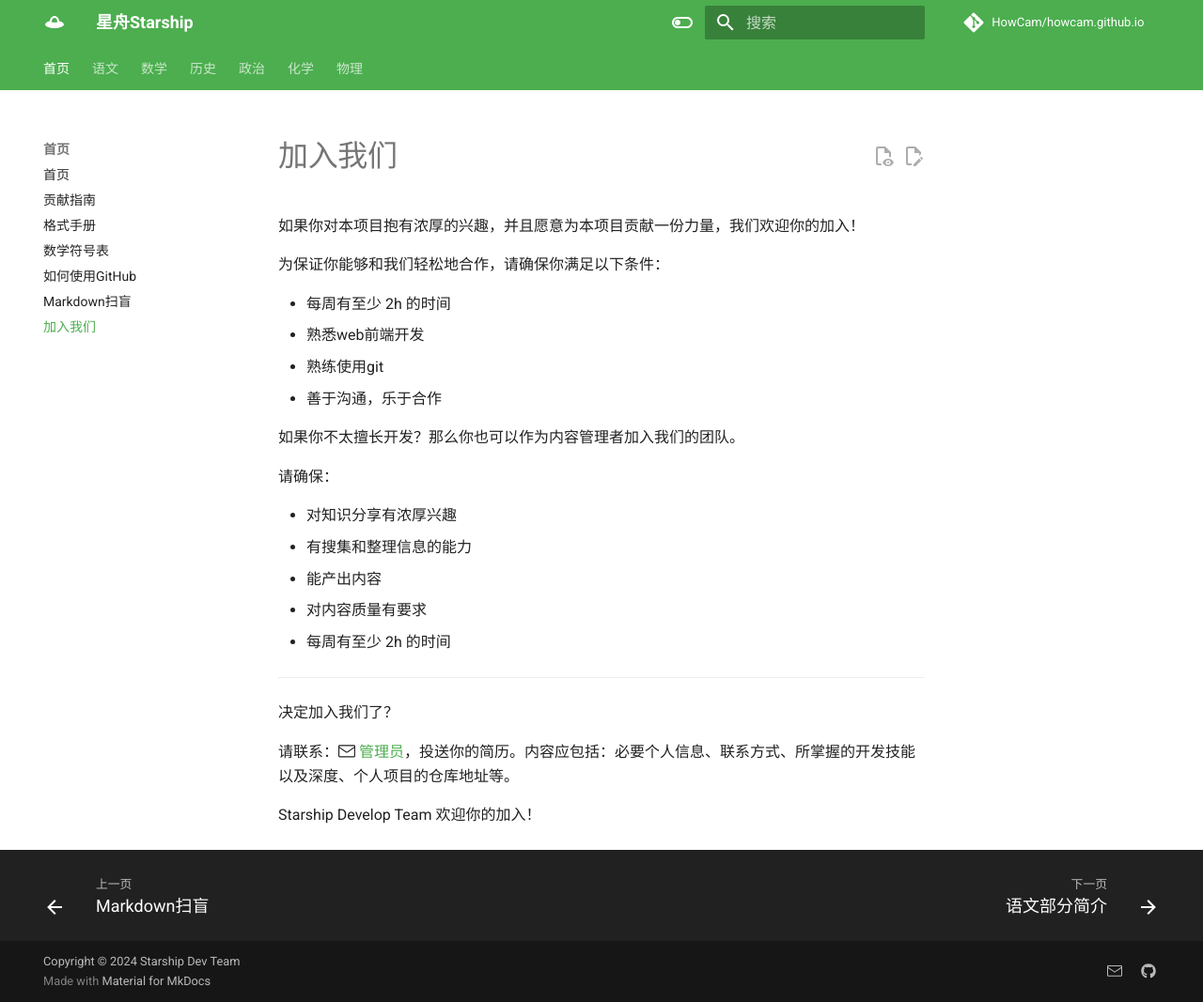
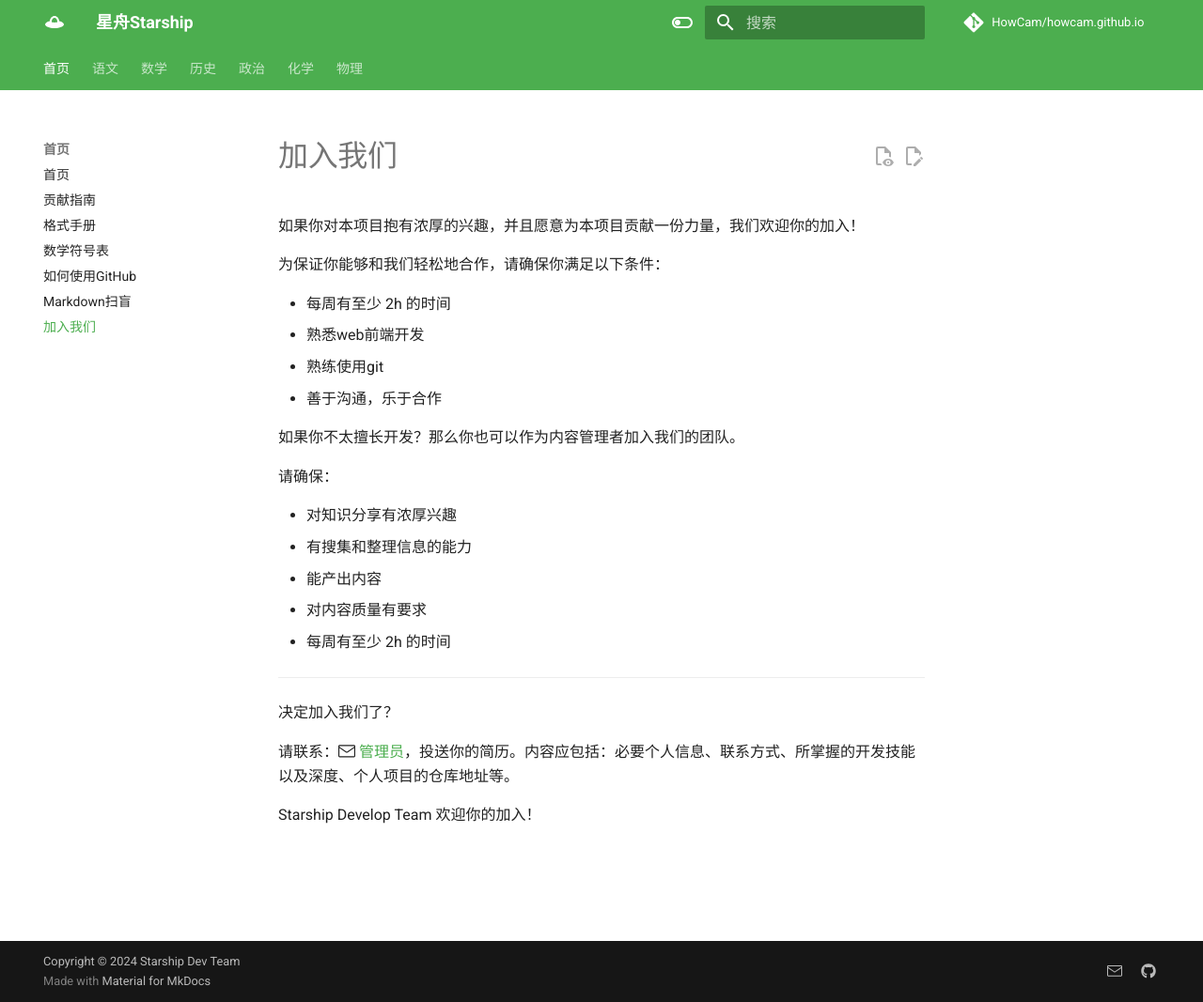
Before and after one commit to HowCam/howcam.github.io, an MkDocs documentation site: the page built from docs/intro/join-us.md, in a window 1280 px wide and 1067 px high. Shown: the whole window at 94% size. Built offline with MkDocs 1.6.1 and Material for MkDocs 9.7.7, drawn with Linux system fonts in a browser that asks for light colours; a script that is not in the unit is left out; comment, search, counter and statistics services are not loaded.

Commit message:
Update mkdocs.yml

```diff
--- a/mkdocs.yml
+++ b/mkdocs.yml
@@ -65,6 +65,7 @@
     - 化学笔记: chemistry/notes.md
     - 分章节讲稿:
       - 绪言 化学使世界变得更加绚丽多彩: chemistry/U0.md
+      - U1 走进化学世界: chemistry/U1.md
   - 物理:
     - 物理部分简介: physics/physics-intro.md
     - 分章节讲稿:
@@ -84,7 +85,7 @@
     - navigation.top
     - navigation.instant
     - navigation.instant.prefetch
-    - navigation.footer
+    # - navigation.footer
     - navigation.tracking
     - search.suggest # 搜索建议
     - search.highlight # 搜索高亮
```
